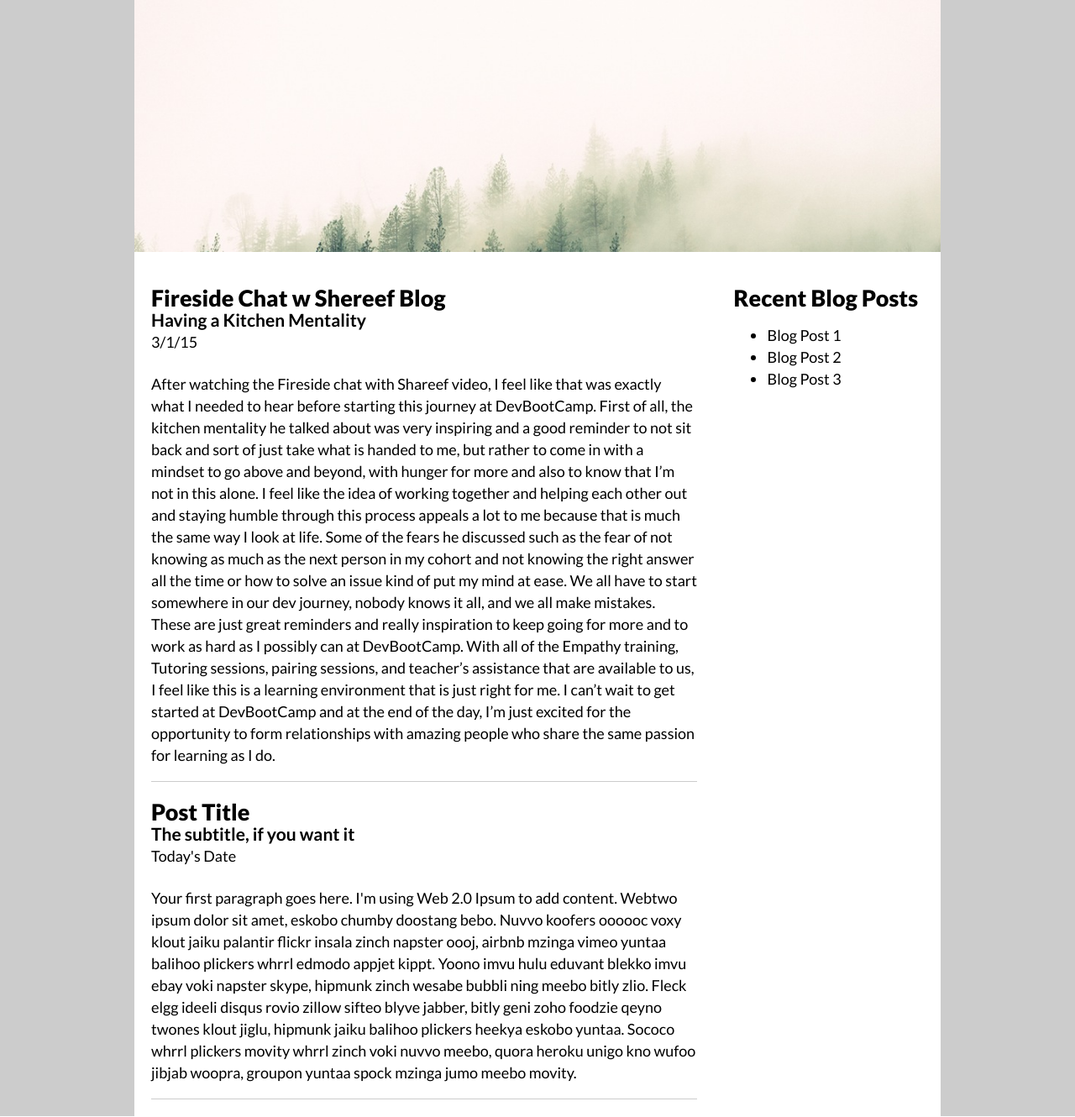
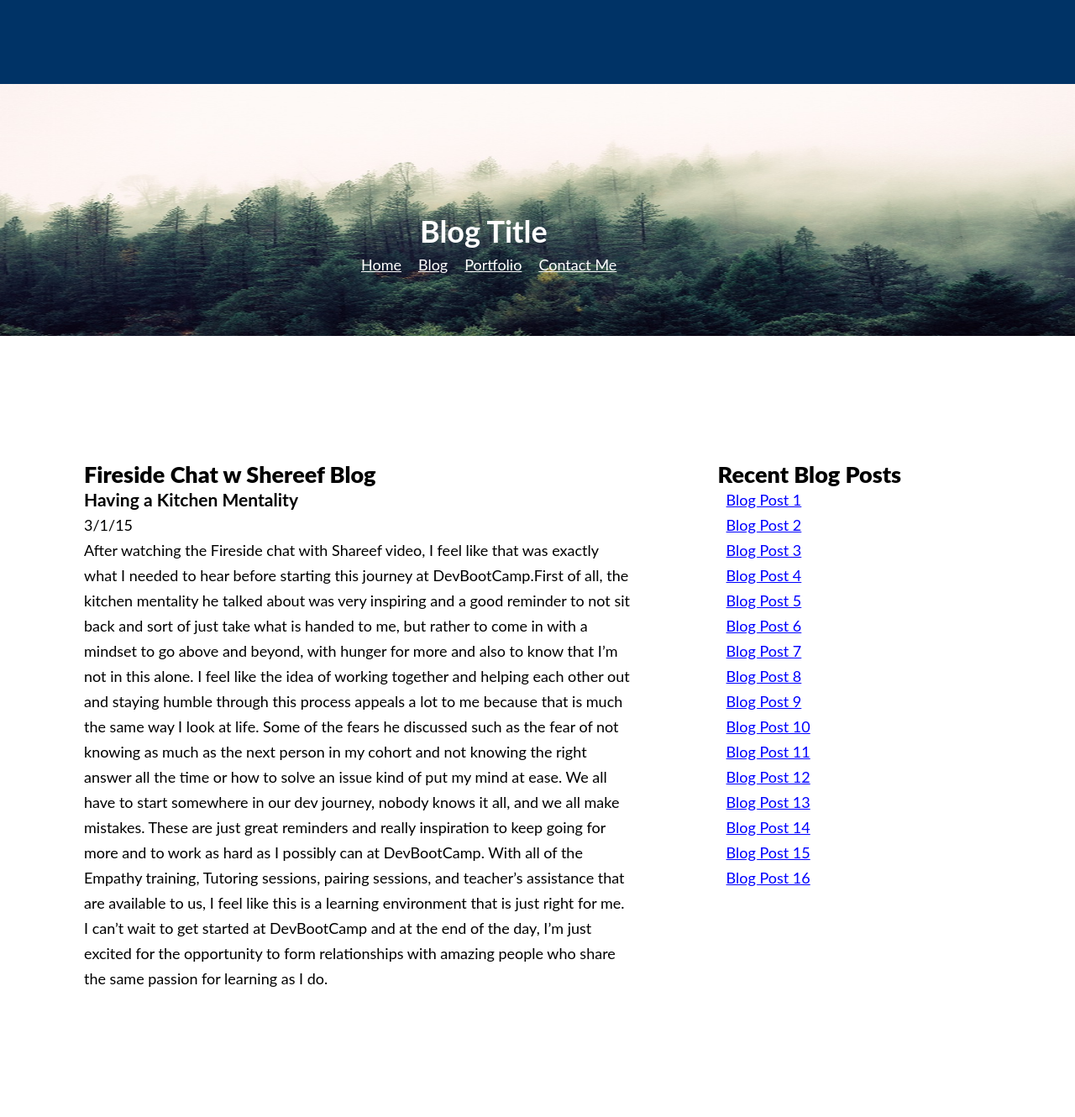
Before and after one commit to naaaaate/naaaaate.github.io, a PHP site: page /blog/c1-chefs-kitchen.html in a window 1280 px wide. Shown: the whole page at 84% size. Run offline with PHP 8.4, Linux system fonts and the light colour scheme.

Commit message:
Add All website files so far

```diff
--- a/blog/c1-chefs-kitchen.html
+++ b/blog/c1-chefs-kitchen.html
@@ -3,66 +3,60 @@
 <head>
   <title>Your page title here</title>
   <meta charset="UTF-8">
+
+  <link rel="stylesheet" type="text/css" href="../stylesheets/default.css">
   <link rel="stylesheet" type="text/css" href="../stylesheets/blog-stylesheet.css">
-
-
 </head>
 
 <body>
 
   <div id="wrapper">
-
-    <!--
-    <div class="nav">
-      <ul>
-        <li>Home</li>
-        <li>Blog</li>
-        <li>Contact</li>
-      </ul>
-    </div>
-  -->
-
-    <div class="header">
-      <img src="pinetrees.jpeg" >
-      <h1 class="red">Blog</h1>
-      <h2>The musings of Robert Austin</h2>
-    </div>
-
+    <header>
+      <img src="./pinetrees.jpeg" />
+      <h1>Blog Title</h1>
+    </header>
+    <nav>
+         <ul>
+          <li><a href="../index.html">Home</a></li>
+          <li><a href="./blog-template.html">Blog</a></li>
+          <li><a href="#">Portfolio</a></li>
+          <li><a href="#">Contact Me</a></li>
+        </ul>
+    </nav>
 
     <div class="content">
-
       <div class="post">
         <h2>Fireside Chat w Shereef Blog</h2>
         <h3>Having a Kitchen Mentality</h3>
         <h4>3/1/15</h4>
           <p>
-            After watching the Fireside chat with Shareef video, I feel like that was exactly what I needed to hear before starting this journey at DevBootCamp.  First of all, the kitchen mentality he talked about was very inspiring and a good reminder to not sit back and sort of just take what is handed to me, but rather to come in with a mindset to go above and beyond, with hunger for more and also to know that I’m not in this alone. I feel like the idea of working together and helping each other out and staying humble through this process appeals a lot to me because that is much the same way I look at life.  Some of the fears he discussed such as the fear of not knowing as much as the next person in my cohort and not knowing the right answer all the time or how to solve an issue kind of put my mind at ease.  We all have to start somewhere in our dev journey, nobody knows it all, and we all make mistakes. These are just great reminders and really inspiration to keep going for more and to work as hard as I possibly can at DevBootCamp.  With all of the Empathy training, Tutoring sessions, pairing sessions, and teacher’s assistance that are available to us, I feel like this is a learning environment that is just right for me. I can’t wait to get started at DevBootCamp and at the end of the day, I’m just excited for the opportunity to form relationships with amazing people who share the same passion for learning as I do.
+            After watching the Fireside chat with Shareef video, I feel like that was exactly what I needed to hear before starting this journey at DevBootCamp.First of all, the kitchen mentality he talked about was very inspiring and a good reminder to not sit back and sort of just take what is handed to me, but rather to come in with a mindset to go above and beyond, with hunger for more and also to know that I’m not in this alone. I feel like the idea of working together and helping each other out and staying humble through this process appeals a lot to me because that is much the same way I look at life.  Some of the fears he discussed such as the fear of not knowing as much as the next person in my cohort and not knowing the right answer all the time or how to solve an issue kind of put my mind at ease.  We all have to start somewhere in our dev journey, nobody knows it all, and we all make mistakes. These are just great reminders and really inspiration to keep going for more and to work as hard as I possibly can at DevBootCamp.  With all of the Empathy training, Tutoring sessions, pairing sessions, and teacher’s assistance that are available to us, I feel like this is a learning environment that is just right for me. I can’t wait to get started at DevBootCamp and at the end of the day, I’m just excited for the opportunity to form relationships with amazing people who share the same passion for learning as I do.
           </p>
       </div>
-
-      <div class="post">
-        <h2>Post Title</h2>
-        <h3>The subtitle, if you want it</h3>
-        <h4>Today's Date</h4>
-          <p>
-            Your first paragraph goes here. I'm using Web 2.0 Ipsum to add content. Webtwo ipsum dolor sit amet, eskobo chumby doostang bebo. Nuvvo koofers oooooc voxy klout jaiku palantir flickr insala zinch napster oooj, airbnb mzinga vimeo yuntaa balihoo plickers whrrl edmodo appjet kippt. Yoono imvu hulu eduvant blekko imvu ebay voki napster skype, hipmunk zinch wesabe bubbli ning meebo bitly zlio. Fleck elgg ideeli disqus rovio zillow sifteo blyve jabber, bitly geni zoho foodzie qeyno twones klout jiglu, hipmunk jaiku balihoo plickers heekya eskobo yuntaa. Sococo whrrl plickers movity whrrl zinch voki nuvvo meebo, quora heroku unigo kno wufoo jibjab woopra, groupon yuntaa spock mzinga jumo meebo movity.
-          </p>
-      </div>
-
     </div>
 
-    <div class="sidebar">
+    <aside>
       <h2>Recent Blog Posts</h2>
        <ul>
-        <li>Blog Post 1</li>
-        <li>Blog Post 2</li>
-        <li>Blog Post 3</li>
+        <li><a href="./t1-git-blog.html">Blog Post 1</a></li>
+        <li><a href="./c1-chefs-kitchen.html">Blog Post 2</a></li>
+        <li><a href="#">Blog Post 3</a></li>
+        <li><a href="#">Blog Post 4</a></li>
+        <li><a href="#">Blog Post 5</a></li>
+        <li><a href="#">Blog Post 6</a></li>
+        <li><a href="#">Blog Post 7</a></li>
+        <li><a href="#">Blog Post 8</a></li>
+        <li><a href="#">Blog Post 9</a></li>
+        <li><a href="#">Blog Post 10</a></li>
+        <li><a href="#">Blog Post 11</a></li>
+        <li><a href="#">Blog Post 12</a></li>
+        <li><a href="#">Blog Post 13</a></li>
+        <li><a href="#">Blog Post 14</a></li>
+        <li><a href="#">Blog Post 15</a></li>
+        <li><a href="#">Blog Post 16</a></li>
       </ul>
-    </div>
-
-
-
+    </aside>
+  <!--Ends Wrapper Div -->
   </div>
-
 </body>
-</html>
+</html  -->
--- a/stylesheets/blog-stylesheet.css
+++ b/stylesheets/blog-stylesheet.css
@@ -1,66 +1,57 @@
-@import url(http://fonts.googleapis.com/css?family=Lato:300,400,700,900);
 
-html {
-    margin: 0;
-    padding: 0;
+
+/*
+#social {
+    position: absolute;
+    top: 400px;
+    left: 500px;
 }
 
-body {
-    background: #CCC;
-    margin: 0;
-    padding: 0;
-    font-family: "Lato";
-    font-size: 18px;
-    line-height: 26px;
+#social img{
+    position: absolute;
+    top: 30px;
+    height: 30px;
+    width: 30px;
+}
+*/
 
-}
 
-#wrapper {
-    width: 960px;
-    background: #FFF;
-    margin: 0 auto;
-
-}
-.header {
-    height: 300px;
-    overflow: hidden;
-}
 .content {
     width: 650px;
     display: inline-block;
     vertical-align: top;
-    padding: 20px;
+    padding: 50px;
+    position: relative;
+    top: 200px;
+    left: 50px;
 }
-.sidebar {
+
+aside {
     width: 220px;
-    padding: 20px;
+    padding: 50px;
     display: inline-block;
     vertical-align: top;
+    position: relative;
+    top: 200px;
+    left: 50px;
 }
-.header img {
-    width: 100%;
+
+aside ul li{
+    margin: 0 auto;
+    list-style: none;
+
+}
+
+aside a {
+  color: blue;
+  padding: 10px;
 }
 
 .post {
-    border-bottom: 1px solid #CCC;
+    padding-bottom: 100px;
 }
 
-h1 {
-
-}
-
-h2{
-    font-weight: 900;
+.post p {
+    padding-bottom: 0px;
     margin-bottom: 0px;
 }
-
-h3{
-    font-weight: 700;
-    margin-top: 0px;
-    margin-bottom: 0px;
-}
-
-h4{
-    font-weight: 400;
-    margin-top: 0px;
-}
--- /dev/null
+++ b/stylesheets/default.css
@@ -0,0 +1,104 @@
+body, div, h1,h2,h3,h4,h5,h6,p,ul,img{
+    margin:0px;
+    padding:0px;
+}
+
+html {
+    margin: 0;
+    padding: 0;
+}
+
+body {
+    background: #FFF;
+    margin: 0;
+    padding: 0;
+    font-family: "Lato";
+    font-size: 18px;
+    line-height: 30px;
+}
+
+#wrapper {
+    width: 100%;
+    background: #FFF;
+}
+
+header {
+    position: relative;
+    top: 0px;
+    left: 0px;
+    height: 300px;
+    color: #FFF;
+    background-color: #036;
+
+}
+
+header h1 {
+    font-weight: bold;
+    width: 500px;
+    position: absolute;
+    top: 0px;
+    left: 500px;
+    padding-top: 260px;
+
+
+}
+
+header img{
+    position: absolute;
+    top: 100px;
+    height: 300px;
+    width: 100%;
+    overflow: hidden;
+}
+
+nav{
+  position: absolute;
+  top: 300px;
+  left: 420px;
+}
+
+nav ul li {
+list-style: none;
+float: left;
+}
+
+
+nav a {
+  color: white;
+  padding: 10px;
+}
+
+
+footer{
+    position: relative;
+    top: 200px;
+    left: 500px;
+
+}
+
+footer img{
+    position: absolute;
+    top: 30px;
+    height: 30px;
+    width: 30px;
+}
+
+footer a{
+  margin-right: 35px;
+}
+
+h2{
+    font-weight: 900;
+    margin-bottom: 0px;
+}
+
+h3{
+    font-weight: 700;
+    margin-top: 0px;
+    margin-bottom: 0px;
+}
+
+h4{
+    font-weight: 400;
+    margin-top: 0px;
+}
```
Also changed, not shown: blog/blog-template.html (+56 -23 lines), blog/t1-git-blog.html (+48 -6 lines), index.html (+95 -4 lines), blog/SFBridge.png (added).
